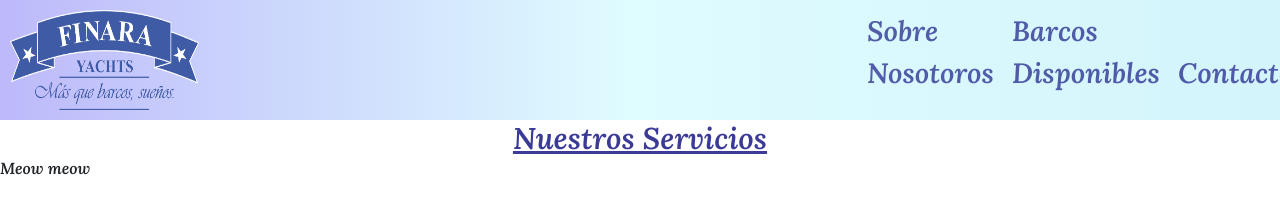
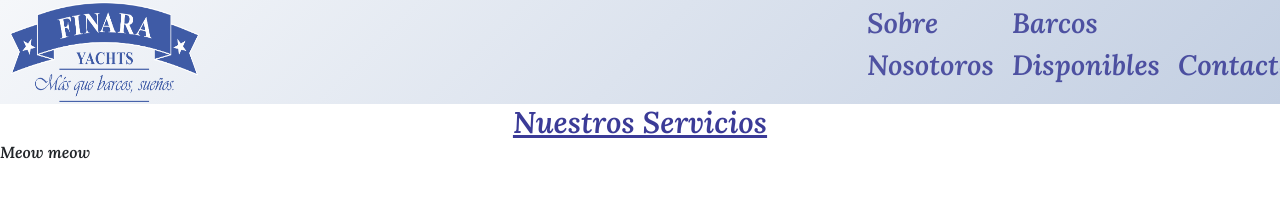
Before and after one commit to MythofLorien/PorjectBarcosMezquida, a plain HTML site: page index.html in a window 1280 px wide. Shown: the top 211 px of the page. Drawn offline with Linux system fonts and the light colour scheme.

Commit message:
Probando diferentes gradiants

```diff
--- a/CSS/style.css
+++ b/CSS/style.css
@@ -19,12 +19,14 @@
 
 .uppermenu {
     list-style-type: none;
-    background: rgb(189, 185, 250);
-    background: linear-gradient(90deg, rgba(189, 185, 250, 1) 0%, rgba(223, 252, 255, 1) 49%, rgba(211, 244, 251, 1) 100%);
+    background-image: linear-gradient(135deg, #f5f7fa 0%, #c3cfe2 100%);
     text-decoration-style: wavy;
     padding: 10px;
-    padding-block: 10px;
+    padding-block: 2px;
     display: flex;
+    flex-direction: row;
+    justify-content: flex-start;
+    align-content: stretch;
 }
 
 .menu__item {
```
